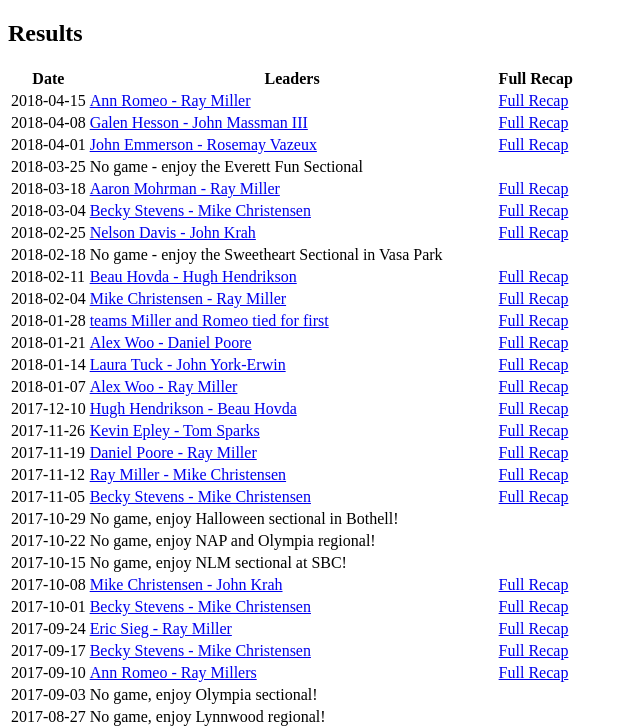
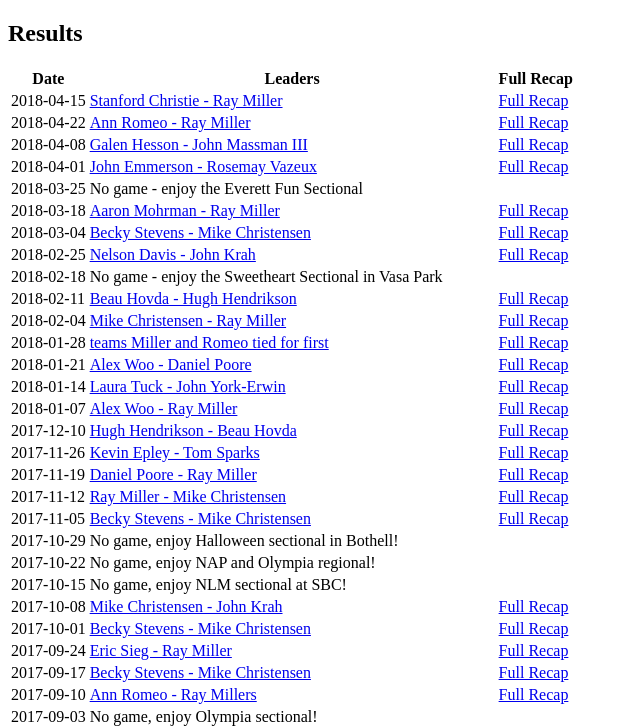
Before and after one commit to uwbridgeclub/uwbridgeclub.github.io, a plain HTML site: page index.html in a window 1280 px wide. Shown: the top 726 px of the page, without its empty margins (0-640 px from the left). Drawn offline with Linux system fonts and the light colour scheme.

Commit message:
Update index.html

```diff
--- a/index.html
+++ b/index.html
@@ -17,6 +17,11 @@
       <tbody>
         <tr>
           <td>2018-04-15</td>
+          <td><a href="results/2018/180422E_leaders.txt">Stanford Christie - Ray Miller</a></td>
+          <td><a href="results/2018/180422E.txt">Full Recap</a></td>
+        </tr>
+        <tr>
+          <td>2018-04-22</td>
           <td><a href="results/2018/180415E_leaders.txt">Ann Romeo - Ray Miller</a></td>
           <td><a href="results/2018/180415E.txt">Full Recap</a></td>
         </tr>
```
